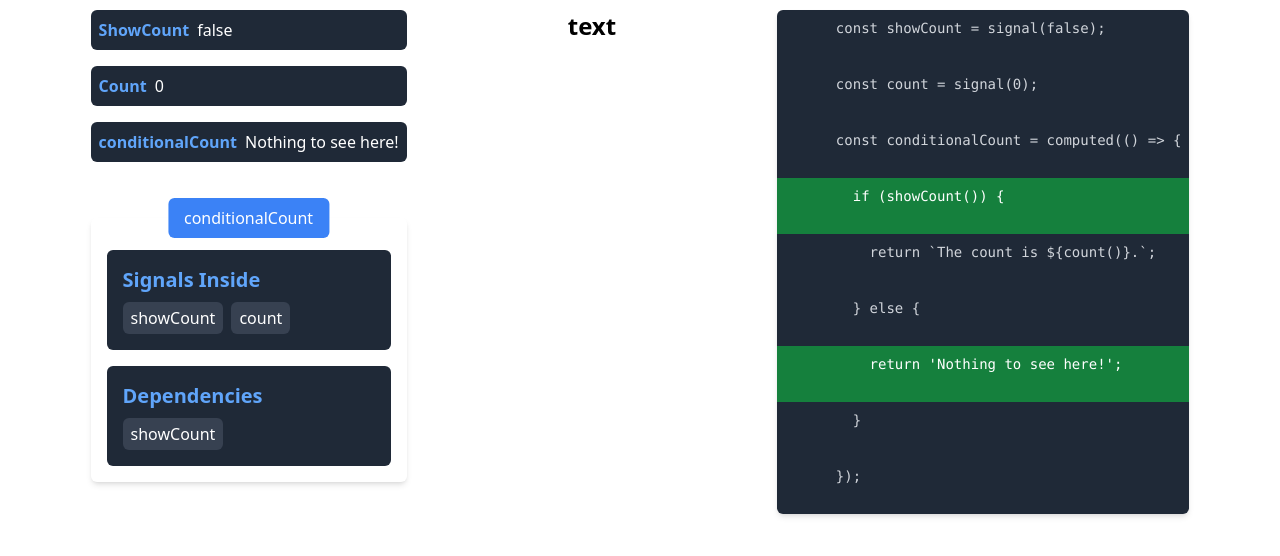
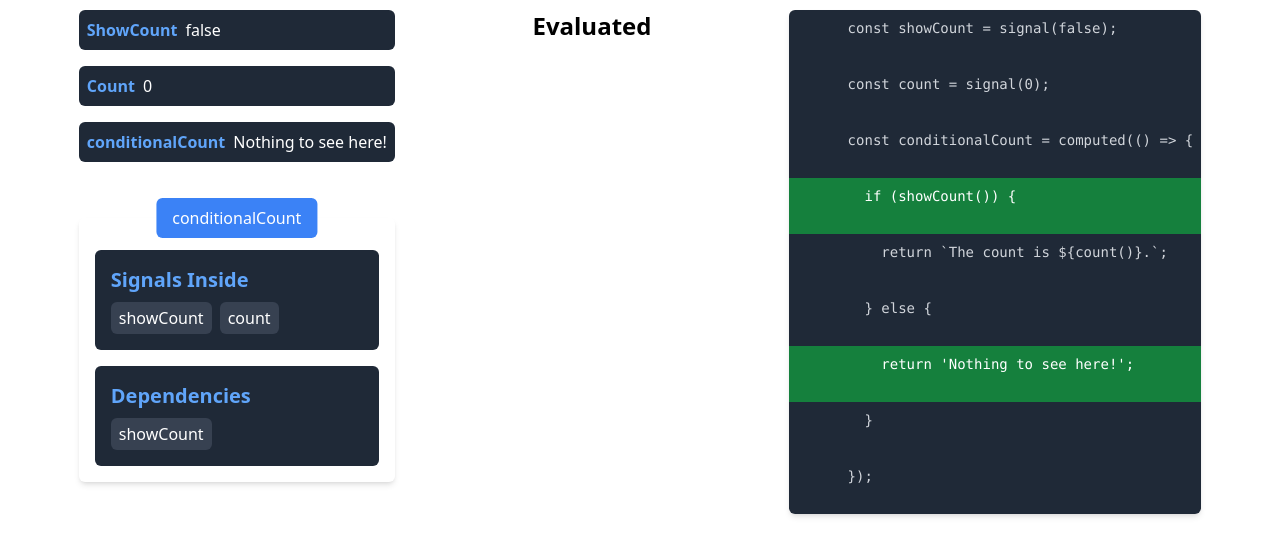
Before and after one commit to damiansire/angular-examples, an Angular app: page / in a window 1280 px wide. Shown: the top 556 px of the page. Built offline with nearby package versions, Linux system fonts and the light colour scheme.

Commit message:
feat: add signal history to computed-signal-dynamic

```diff
--- a/src/app/components/component.interface.ts
+++ b/src/app/components/component.interface.ts
@@ -4,7 +4,8 @@ export interface ClickInButton {
   surname: string;
 }
 
-export interface historyElement {
+export interface HistoryElement {
   date: Date;
-  description: string;
+  dependencies: string[];
+  newCount: number;
 }
--- a/src/app/signals/4-computed-signal-dynamic-dependencies/computed-signal-dynamic-dependencies.component.html
+++ b/src/app/signals/4-computed-signal-dynamic-dependencies/computed-signal-dynamic-dependencies.component.html
@@ -18,7 +18,6 @@
       <app-variable-box
         variableName="conditionalCount"
         [variableValue]="conditionalCount().toString()"
-        (click)="upCount()"
       >
       </app-variable-box>
 
@@ -31,7 +30,10 @@
     </div>
   </div>
   <div>
-    <app-event-history></app-event-history>
+    <app-event-history
+      title="Evaluated"
+      [history]="history"
+    ></app-event-history>
   </div>
   <div>
     <app-code [lines]="lines"></app-code>
--- a/src/app/signals/4-computed-signal-dynamic-dependencies/computed-signal-dynamic-dependencies.component.ts
+++ b/src/app/signals/4-computed-signal-dynamic-dependencies/computed-signal-dynamic-dependencies.component.ts
@@ -1,4 +1,4 @@
-import { Component, computed, signal } from '@angular/core';
+import { Component, Signal, computed, signal } from '@angular/core';
 import { count } from 'rxjs';
 import { ButtonComponent } from '../../components-atom/button/button.component';
 import { CommonModule } from '@angular/common';
@@ -7,6 +7,7 @@ import { CodeComponent } from '../../components-atom/code/code.component';
 import { VariableBoxComponent } from '../../components-atom/variable-box/variable-box.component';
 import { EventHistoryComponent } from '../../components/event-history/event-history.component';
 import { DependenciesStatusComponent } from '../../components/dependencies-status/dependencies-status.component';
+import { HistoryElement } from '../../components/component.interface';
 
 @Component({
   selector: 'app-computed-signal-dynamic-dependencies',
@@ -32,6 +33,7 @@ export class ComputedSignalDynamicDependenciesComponent {
       return 'Nothing to see here!';
     }
   });
+  history = signal<HistoryElement[]>([]);
   dependencies = computed<string[]>(() => {
     return this.showCount() ? ['showCount', 'count'] : ['showCount'];
   });
@@ -52,6 +54,15 @@ export class ComputedSignalDynamicDependenciesComponent {
   ]);
   upCount() {
     this.count.update((currentCount: number) => currentCount + 1);
+    this.history.update((prevHistory) => {
+      const newHistory = prevHistory.length ? [...prevHistory] : [];
+      newHistory.push({
+        date: new Date(),
+        dependencies: this.showCount() ? ['showCount', 'count'] : ['showCount'],
+        newCount: this.count(),
+      });
+      return newHistory;
+    });
   }
   onShowCountChange() {
     this.showCount.set(!this.showCount());
```
